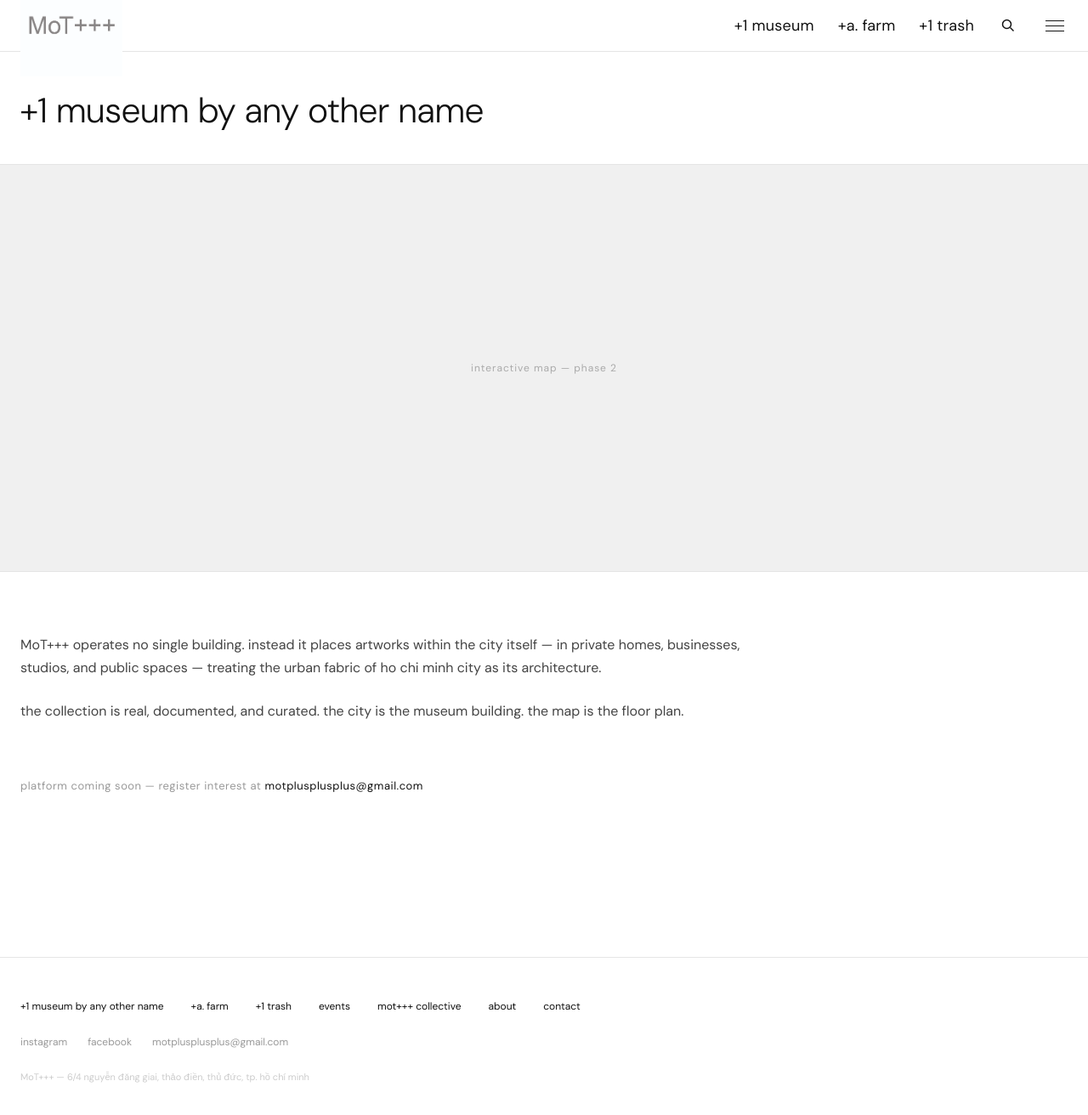
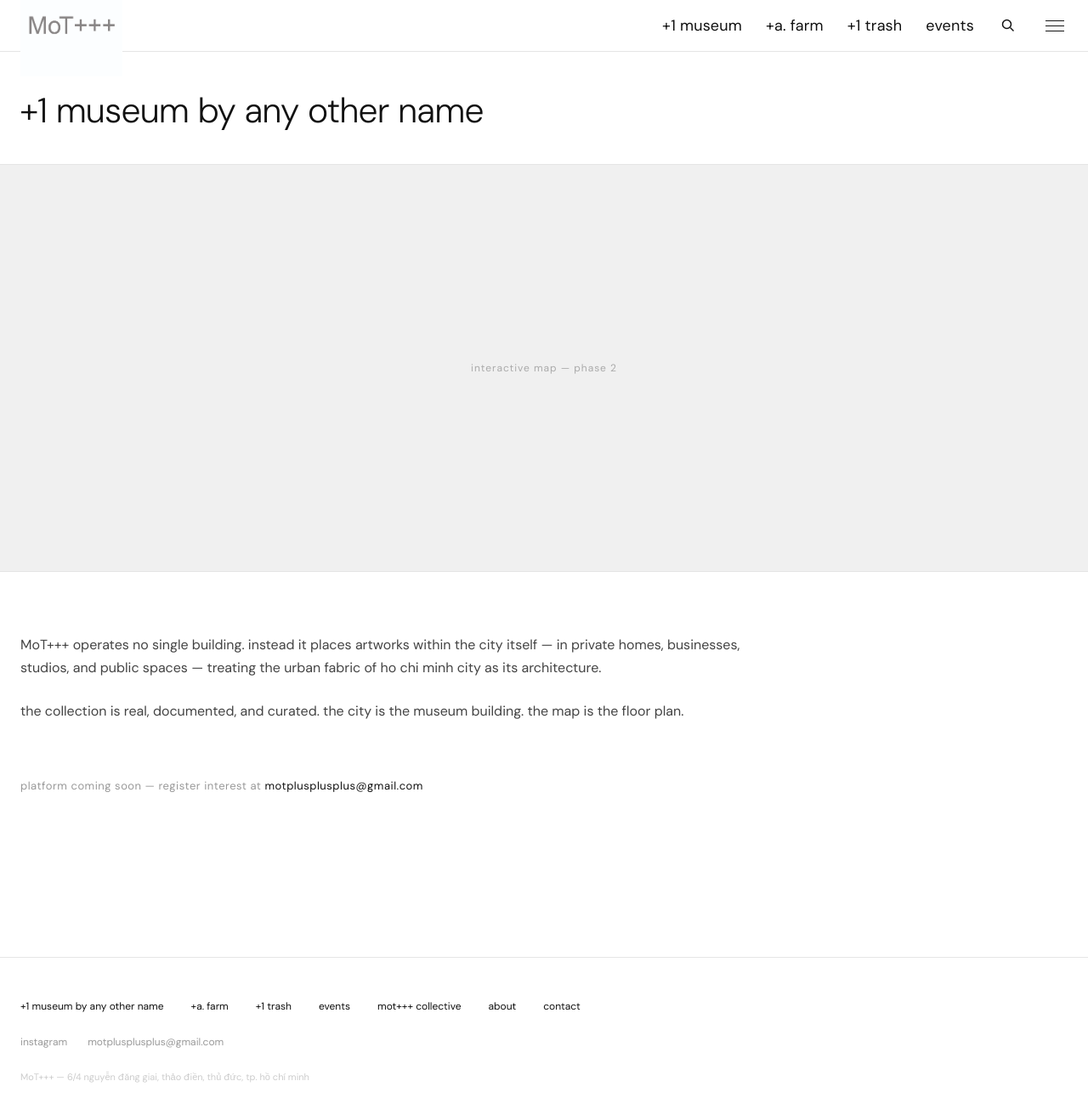
Before and after one commit to motplusplusplus/motplusplus-site, a Next.js app: page / in a window 1280 px wide. Shown: the top 1312 px of the page at 85% size. Built offline with nearby package versions, Linux system fonts and the light colour scheme.

Commit message:
restore events to primary nav, remove facebook from footer

```diff
--- a/components/Footer.tsx
+++ b/components/Footer.tsx
@@ -52,13 +52,6 @@ export default function Footer() {
           >
             instagram
           </a>
-          <a
-            href="https://facebook.com/MoTplusplusplus"
-            target="_blank"
-            rel="noopener noreferrer"
-          >
-            facebook
-          </a>
           <a href="mailto:motplusplusplus@gmail.com">
             motplusplusplus@gmail.com
           </a>
--- a/components/Header.tsx
+++ b/components/Header.tsx
@@ -8,6 +8,7 @@ const primaryNav = [
   { label: "+1 museum", href: "/museum" },
   { label: "+a. farm", href: "/afarm" },
   { label: "+1 trash", href: "/trash" },
+  { label: "events", href: "/events" },
 ];
 
 const dropdownSections = [
```
